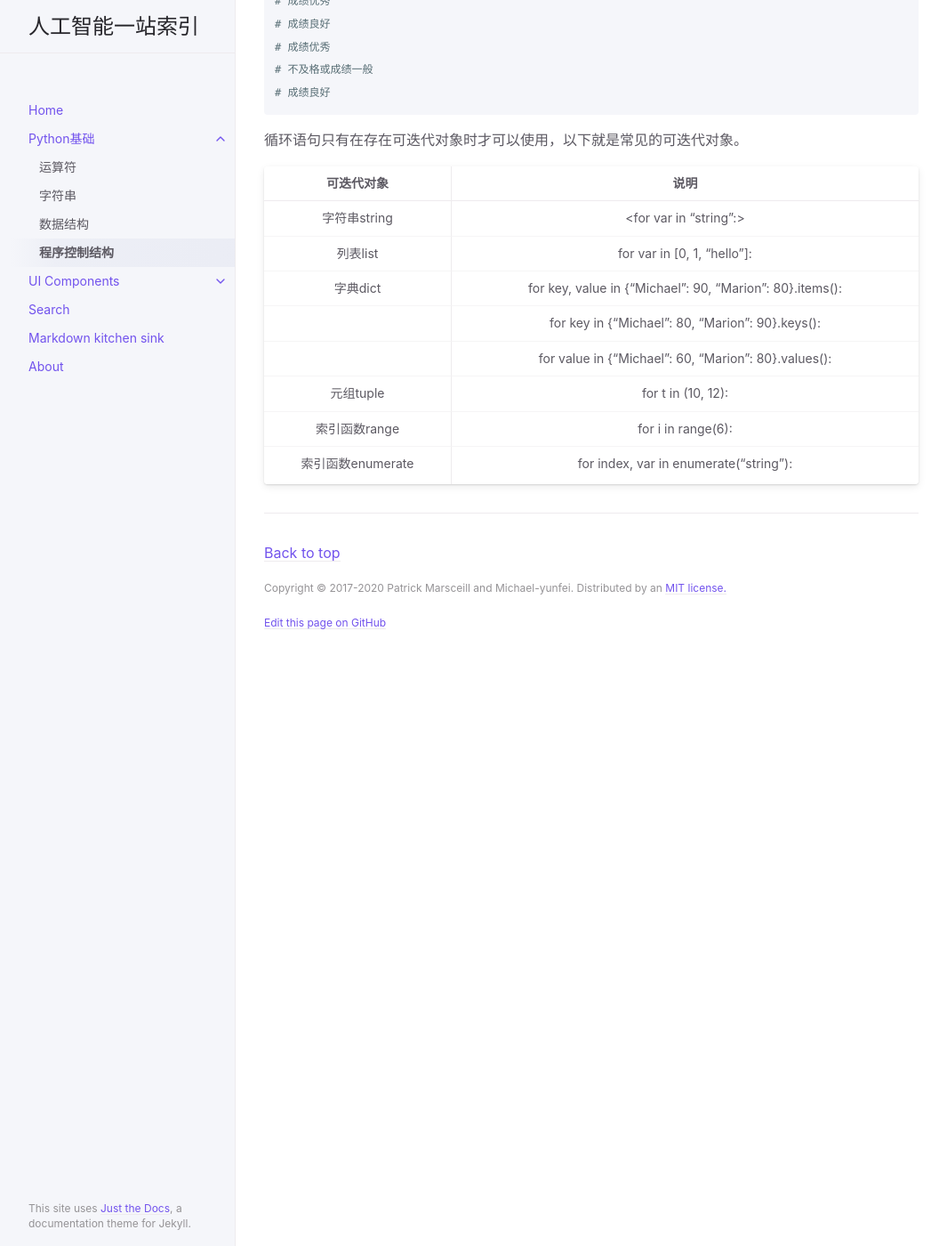
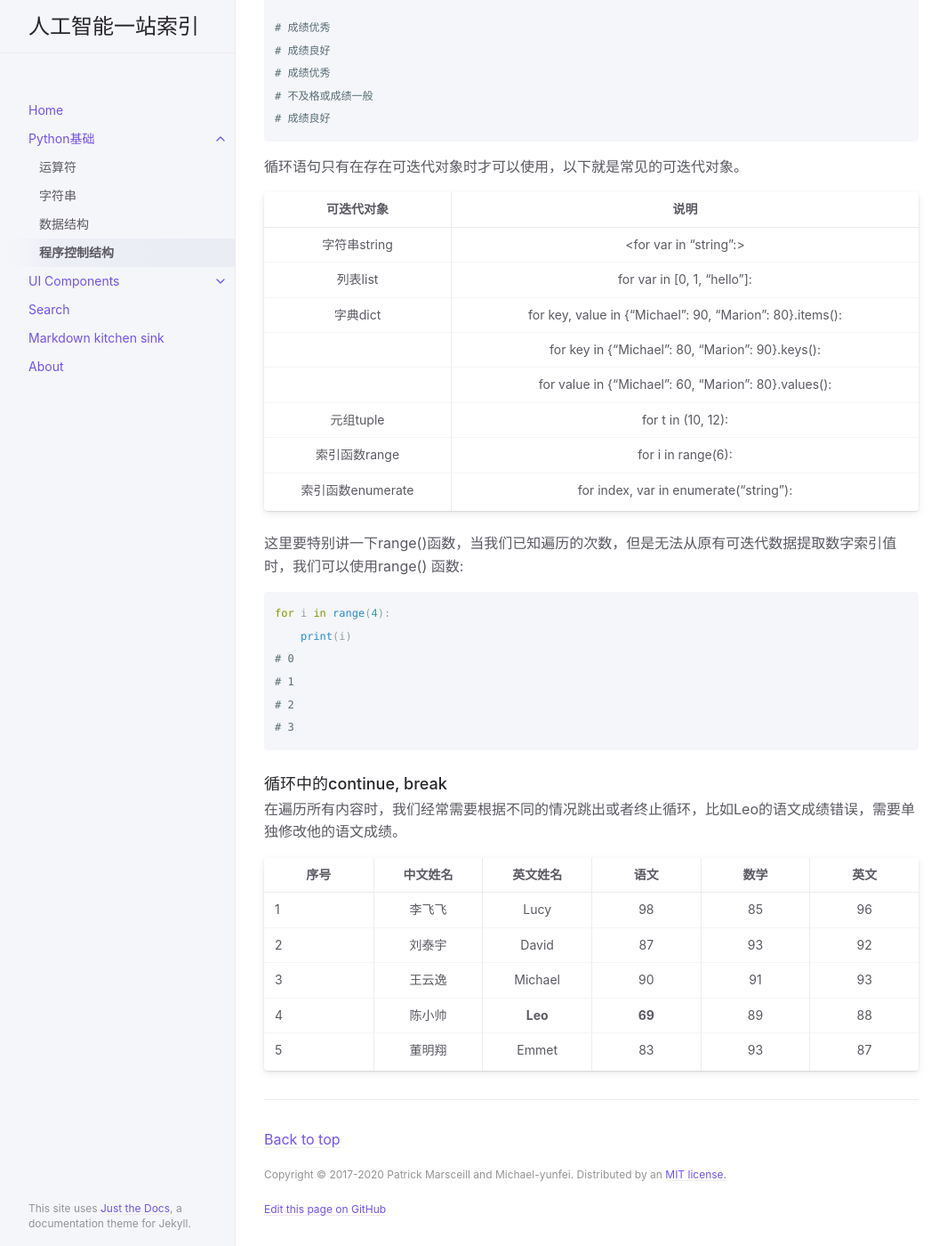
Before and after one commit to Michael-yunfei/avwebv2, a Jekyll site: the page built from docs/IntroPython/statement.md, in a window 1280 px wide and 1400 px high, scrolled down 2494 px. Shown: the whole window at 89% size, without its empty margins (107-1172 px from the left). Built offline with Jekyll 4.4.1, drawn with Linux system fonts in a browser that asks for light colours.

Commit message:
update loop code

````diff
--- a/docs/IntroPython/statement.md
+++ b/docs/IntroPython/statement.md
@@ -122,3 +122,26 @@ for gd in grade_mandarin:
 |     元组tuple     | for t in (10, 12):                                       |
 |   索引函数range   | for i in range(6):                                       |
 | 索引函数enumerate | for index, var in enumerate("string"):                   |
+
+这里要特别讲一下range()函数，当我们已知遍历的次数，但是无法从原有可迭代数据提取数字索引值时，我们可以使用range()
+函数:
+```python
+for i in range(4):
+    print(i)
+# 0
+# 1
+# 2
+# 3
+```
+
+### 循环中的continue, break
+
+在遍历所有内容时，我们经常需要根据不同的情况跳出或者终止循环，比如Leo的语文成绩错误，需要单独修改他的语文成绩。
+
+| 序号 | 中文姓名 | 英文姓名 | 语文 | 数学 | 英文 |
+|------|:--------:|:--------:|:----:|:----:|:----:|
+|   1  |  李飞飞  |   Lucy   |  98  |  85  |  96  |
+|   2  |  刘泰宇  |   David  |  87  |  93  |  92  |
+|   3  |  王云逸  |  Michael |  90  |  91  |  93  |
+|   4  |  陈小帅  |    **Leo**   |  **69**  |  89  |  88  |
+|   5  |  董明翔  |   Emmet  |  83  |  93  |  87  |
````
